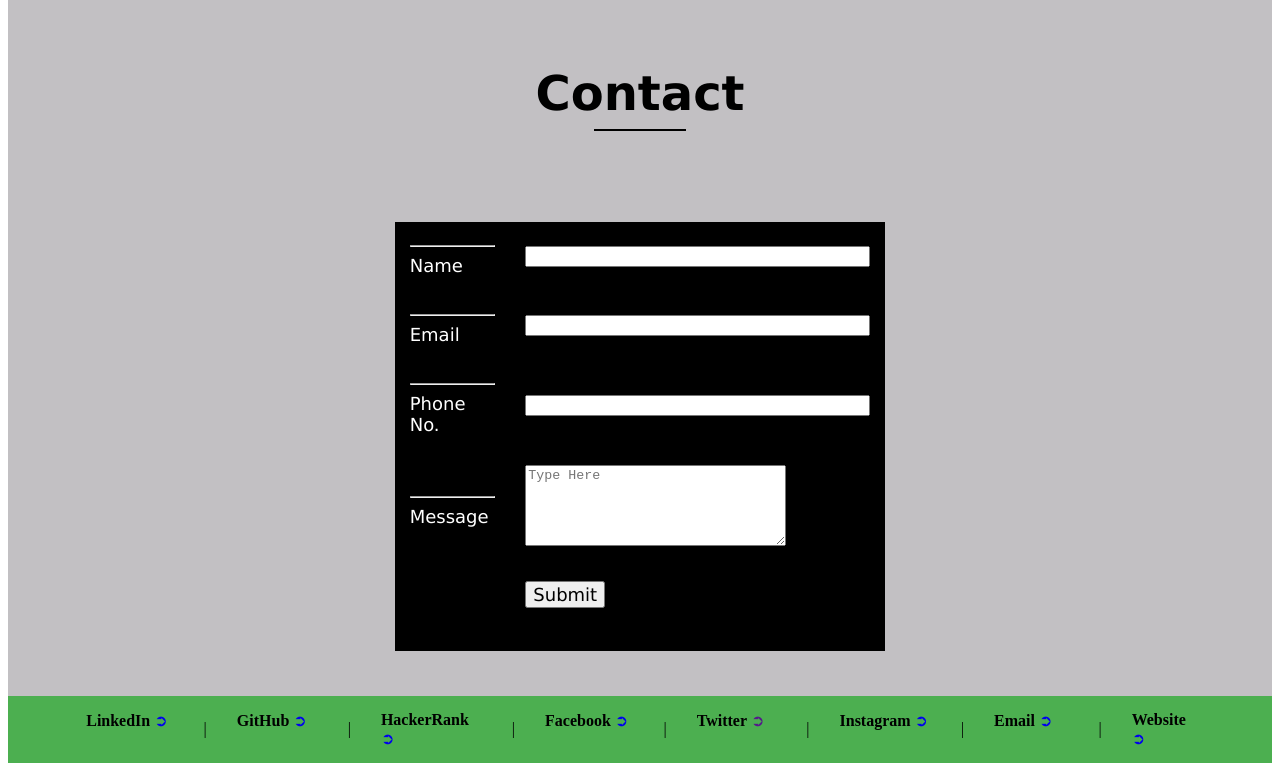
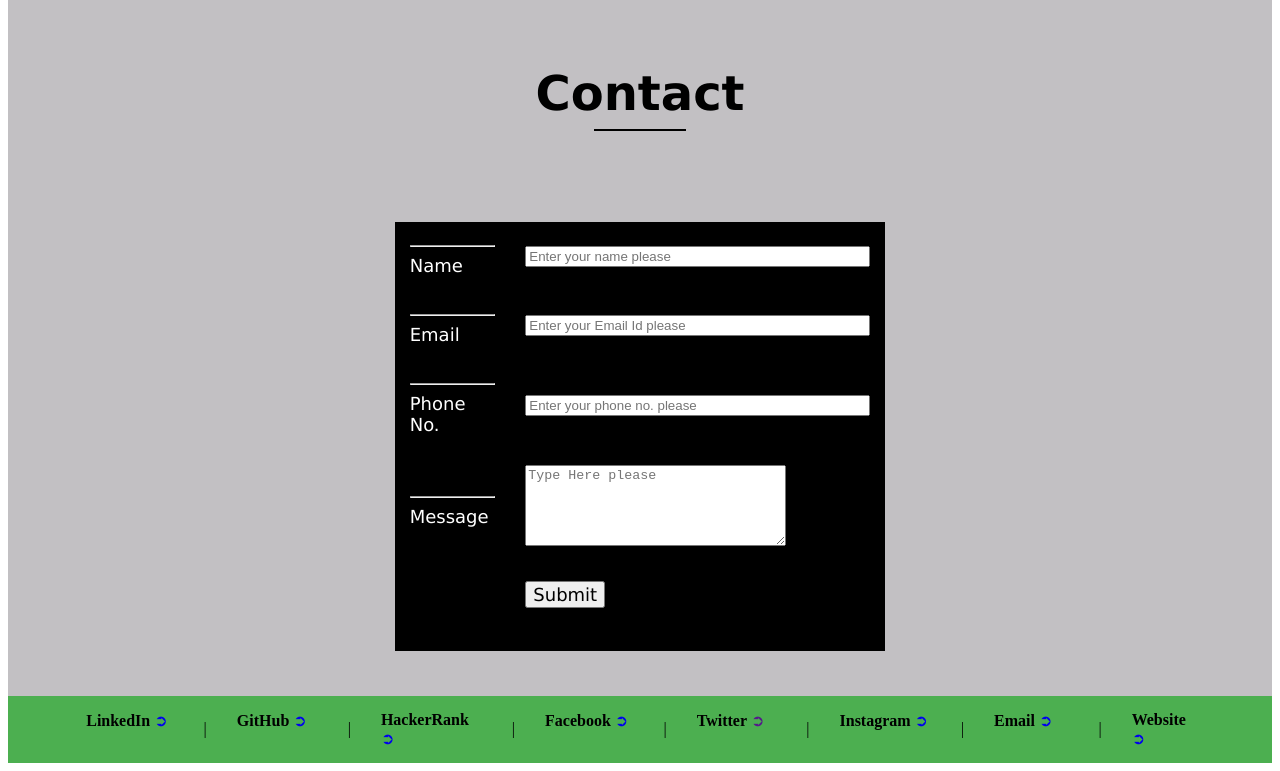
Before and after one commit to Ssr26-huye/My-Portfolio, a plain HTML site: page index.html in a window 1280 px wide. Shown: the part 2051-2822 px from the top of the page. Drawn offline with Linux system fonts and the light colour scheme.

Commit message:
Update index.html

```diff
--- a/index.html
+++ b/index.html
@@ -280,7 +280,7 @@
 									<td width="70%">
 										<font ace="Verdana" size="4"
                                             color="#ffffff">
-											<input type="text" name="name" id="inputName" size="40">
+											<input type="text" name="name" id="inputName" size="40" placeholder="Enter your name please">
 										</font>
 									</td>
 								</tr>
@@ -295,7 +295,7 @@
 									<td width="70%">
 										<font ace="Verdana" size="4"
                                             color="#ffffff">
-											<input type="Email" name="email" id="inputEmail"  size="40">
+											<input type="Email" name="email" id="inputEmail"  size="40" placeholder="Enter your Email Id please">
 										</font>
 									</td>
 								</tr>
@@ -310,7 +310,7 @@
 									<td width="70%">
 										<font ace="Verdana" size="4"
                                             color="#ffffff">
-											<input type="tel" name="phone" id="inputPhone" size="40">
+											<input type="tel" name="phone" id="inputPhone" size="40" placeholder="Enter your phone no. please ">
 										</font>
 									</td>
 								</tr>
@@ -325,7 +325,7 @@
 									<td width="70%">
 										<font ace="Verdana" size="4"
                                             color="#ffffff">
-											<textarea name="massage" id="inputMassage" rows="5" cols="30" placeholder="Type Here"></textarea>
+											<textarea name="massage" id="inputMassage" rows="5" cols="30" placeholder="Type Here please"></textarea>
 										</font>
 									</td>
 								</tr>
```
